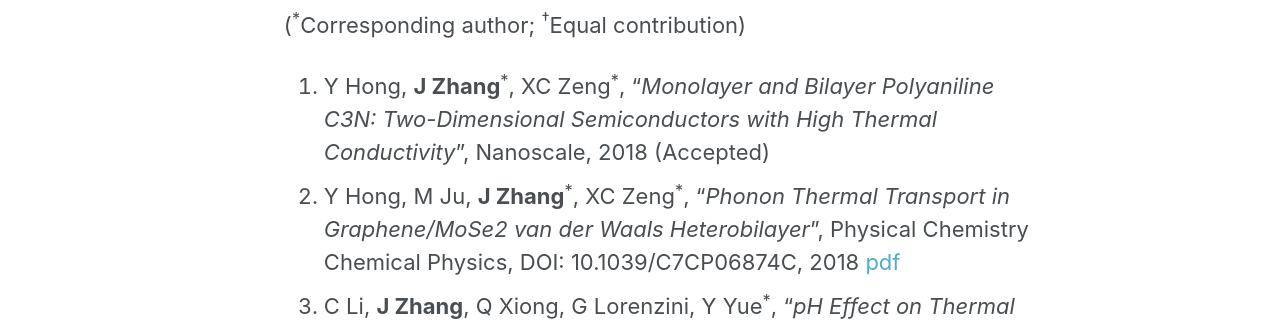
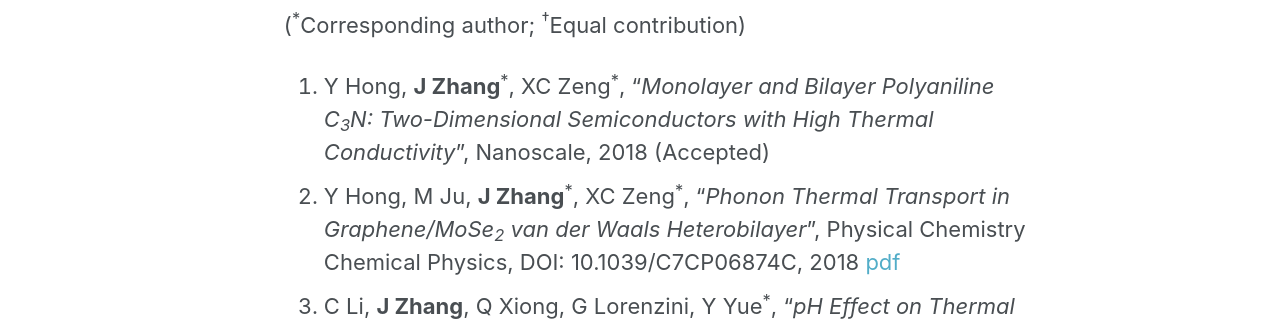
Before and after one commit to JingchaoZhang/JingchaoZhang.github.io, a Jekyll site: the page built from _pages/publications.md, in a window 1280 px wide and 900 px high. Shown: the part 187-515 px from the top of the window. Built offline with Jekyll 4.4.1, drawn with Linux system fonts in a browser that asks for light colours.

Commit message:
Update publications.md

```diff
--- a/_pages/publications.md
+++ b/_pages/publications.md
@@ -7,8 +7,8 @@
 
 (<sup>\*</sup>Corresponding author; <sup>†</sup>Equal contribution)
 
-1. Y Hong, **J Zhang**<sup>\*</sup>, XC Zeng<sup>\*</sup>, "_Monolayer and Bilayer Polyaniline C3N: Two-Dimensional Semiconductors with High Thermal Conductivity_", Nanoscale, 2018 (Accepted)
-1. Y Hong, M Ju, **J Zhang**<sup>\*</sup>, XC Zeng<sup>\*</sup>, "_Phonon Thermal Transport in Graphene/MoSe2 van der Waals Heterobilayer_", Physical Chemistry Chemical Physics, DOI: 10.1039/C7CP06874C, 2018 [pdf](https://drive.google.com/file/d/1k5u2lq0edLLrHe_thXeGPViDP6baNOrH/view?usp=sharing)
+1. Y Hong, **J Zhang**<sup>\*</sup>, XC Zeng<sup>\*</sup>, "_Monolayer and Bilayer Polyaniline C<sub>3</sub>N: Two-Dimensional Semiconductors with High Thermal Conductivity_", Nanoscale, 2018 (Accepted)
+1. Y Hong, M Ju, **J Zhang**<sup>\*</sup>, XC Zeng<sup>\*</sup>, "_Phonon Thermal Transport in Graphene/MoSe<sub>2</sub> van der Waals Heterobilayer_", Physical Chemistry Chemical Physics, DOI: 10.1039/C7CP06874C, 2018 [pdf](https://drive.google.com/file/d/1k5u2lq0edLLrHe_thXeGPViDP6baNOrH/view?usp=sharing)
 1. C Li, **J Zhang**, Q Xiong, G Lorenzini, Y Yue<sup>\*</sup>, "_pH Effect on Thermal Response of Fluorescence Spectroscopy of Graphene Quantum Dots for Nanoscale Thermal Characterization_", Journal of Engineering Thermophysics, 2018 (Accepted)
 1. Y Hong, **J Zhang**<sup>\*</sup>, XC Zeng<sup>\*</sup>, "_Thermal Transport in Phosphorene and Phosphorene-Based Materials: A Review on Numerical Studies_", Chinese Physics B, 2018 (Invited Review，Accepted)
 1. D Liao, W Chen, **J Zhang**, Y Yue<sup>\*</sup>, "_Tuning Thermal Conductance of CNT Interface Junction via Stretching and Atomic Bonding_", Journal of Physics D: Applied Physics, 50, 475302, 2017 [pdf](https://drive.google.com/file/d/0B3Yj4QkZpI-dUjhxMnhKcUVYRW8/view?usp=sharing), [Endnote](https://drive.google.com/uc?export=download&id=0B3Yj4QkZpI-dZ3d0UVNwaHBia2c)
```
